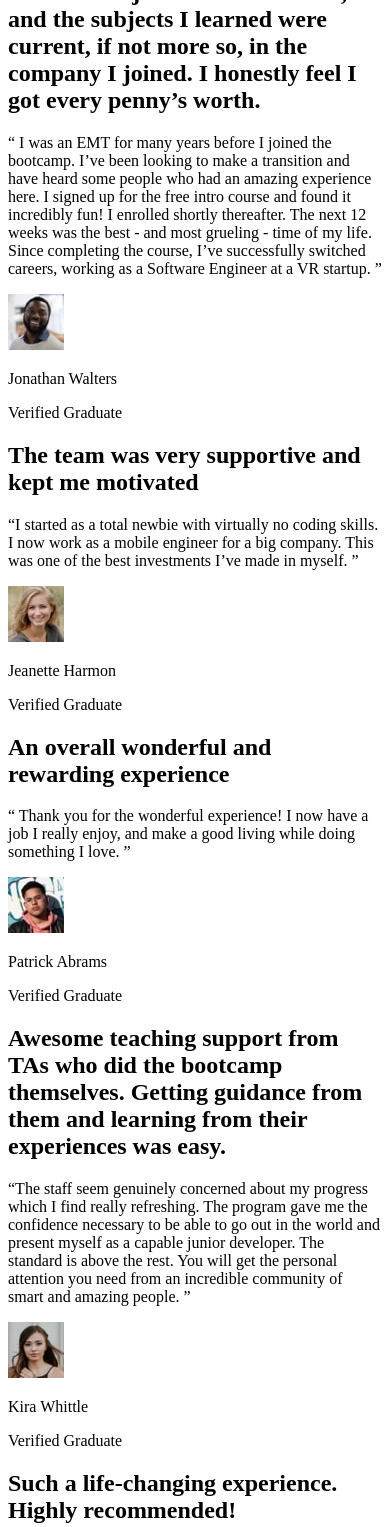
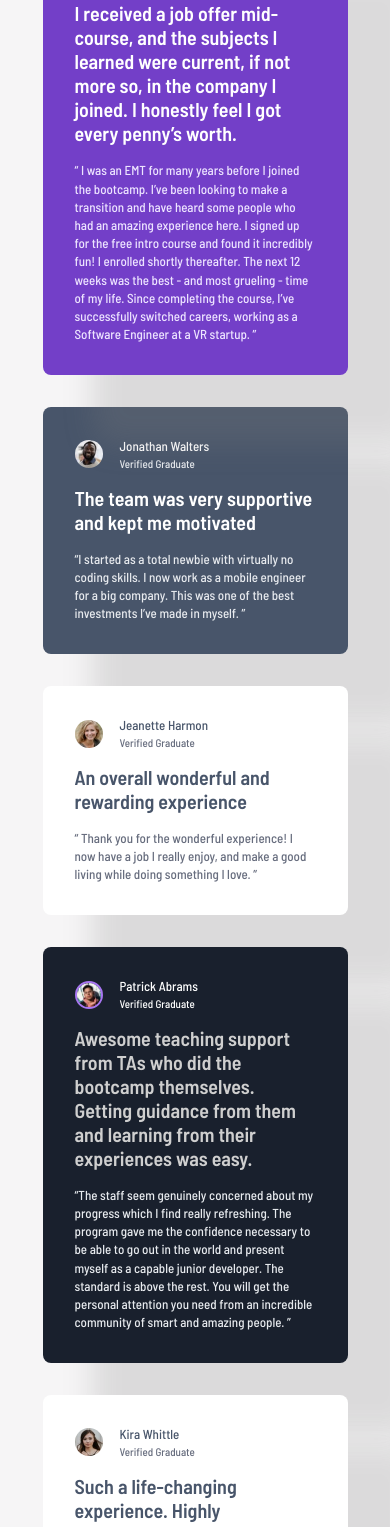
Before and after one commit to promahmoud219/testimonials-grid-section, a plain HTML site: page index.html in a window 390 px wide. Shown: the part 177-1704 px from the top of the page. Drawn offline with Linux system fonts and the light colour scheme.

Commit message:
finish the mobile layout

```diff
--- a/_breakpoints.scss
+++ b/_breakpoints.scss
@@ -1,3 +1,3 @@
-$breakpoint-mobile: 375px;
-$breakpoint-tablet: 768px;
-$breakpoint-desktop: 1440px;
+$breakpoint-mobile: 23.4375rem;  // 375px
+$breakpoint-tablet: 48rem;       // 768px
+$breakpoint-desktop: 90rem;      // 1440px
--- a/_colors.scss
+++ b/_colors.scss
@@ -3,6 +3,7 @@
     --color-black: #121212;
     --color-dark-blue: #19202D;
     --color-white: #FFFFFF;
+    --color-background: #F6F5F6;
 
     // Grey scale
     --color-grey-100: #E7EAEE;
--- a/_dimensions.scss
+++ b/_dimensions.scss
@@ -1,3 +1,3 @@
-
-$card-mobile-width: 314px;
-$card-tablet-width: 660px;
+$card-mobile-width: 19.0625rem;  // 305px
+$card-tablet-width: 40.4375rem;  // 647px
+$card-desktop-width: 69.625rem;  // 1114px
--- a/index.html
+++ b/index.html
@@ -5,8 +5,16 @@
   <meta name="viewport" content="width=device-width, initial-scale=1.0"> <!-- displays site properly based on user's device -->
 
   <link rel="icon" type="image/png" sizes="32x32" href="./images/favicon-32x32.png">
+  <link rel="stylesheet" href="style.css">
+
+  <!-- Barlow Semi Condensed font -->
+  <link rel="preconnect" href="https://fonts.googleapis.com">
+  <link rel="preconnect" href="https://fonts.gstatic.com" crossorigin>
+  <link href="https://fonts.googleapis.com/css2?family=Barlow+Semi+Condensed:ital,wght@0,100;0,200;0,300;0,400;0,500;0,600;0,700;0,800;0,900;1,100;1,200;1,300;1,400;1,500;1,600;1,700;1,800;1,900&display=swap" rel="stylesheet">
+
 
   <title>Frontend Mentor | [Challenge Name Here]</title>
+
 
 
 </head>
@@ -15,15 +23,14 @@
   <main>
 
     <div class="cards-wrapper">
-      <article class="testimonial-card">
+      <article class="testimonial-card testimonial-card--daniel">
         <header>
-          <img src="./images/image-daniel.jpg" alt="" class="testimonial-card__avatar">
+          <img src="./images/image-daniel.jpg" alt="image of Daniel Clifford" class="testimonial-card__avatar testimonial-card__avatar--accent">
           <div class="testimonial-card__profile">
             <p class="testimonial-card__name">Daniel Clifford</p>
             <span class="testimonial-card__status">Verified Graduate</span>
           </div>
         </header>
-        <div class="testimonial-card__body">
         <h2 class="testimonial-card__title">
           I received a job offer mid-course, and the subjects I learned were current, if not more so,
           in the company I joined. I honestly feel I got every penny’s worth.
@@ -37,36 +44,33 @@
             the course, I’ve successfully switched careers, working as a Software Engineer at a VR startup.
           </q>
         </p>
-        </div>
+        <img src="./images/bg-pattern-quotation.svg" class="testimonial-card__quotation-mark">
       </article>
 
-      <article class="testimonial-card">
+      <article class="testimonial-card testimonial-card--jonathan">
         <header>
-          <img src="./images/image-jonathan.jpg" alt="" class="testimonial-card__avatar">
+          <img src="./images/image-jonathan.jpg" alt="image of Jonathan Walters" class="testimonial-card__avatar">
           <div class="testimonial-card__profile">
             <p class="testimonial-card__name">Jonathan Walters</p>
             <span class="testimonial-card__status">Verified Graduate</span>
           </div>
         </header>
-        <div class="testimonial-card__body">
         <h2 class="testimonial-card__title">The team was very supportive and kept me motivated</h2>
         <p class="testimonial-card__quote">
           <q>I started as a total newbie with virtually no coding skills. I now work as a mobile engineer
             for a big company. This was one of the best investments I’ve made in myself.
           </q>
         </p>
-        </div>
       </article>
 
-      <article class="testimonial-card">
+      <article class="testimonial-card testimonial-card--jeanette testimonial-card--light">
         <header>
-          <img src="./images/image-jeanette.jpg" alt="" class="testimonial-card__avatar">
+          <img src="./images/image-jeanette.jpg" alt="image of Jeanette Harmon" class="testimonial-card__avatar">
           <div class="testimonial-card__profile">
             <p class="testimonial-card__name">Jeanette Harmon</p>
             <span class="testimonial-card__status">Verified Graduate</span>
           </div>
         </header>
-        <div class="testimonial-card__body">
         <h2 class="testimonial-card__title">An overall wonderful and rewarding experience
 
         </h2>
@@ -76,18 +80,16 @@
             while doing something I love.
           </q>
         </p>
-        </div>
       </article>
 
-      <article class="testimonial-card">
+      <article class="testimonial-card testimonial-card--patrick">
         <header>
-          <img src="./images/image-patrick.jpg" alt="" class="testimonial-card__avatar">
+          <img src="./images/image-patrick.jpg" alt="image of Patrick Abrams" class="testimonial-card__avatar testimonial-card__avatar--accent">
           <div class="testimonial-card__profile">
             <p class="testimonial-card__name">Patrick Abrams</p>
             <span class="testimonial-card__status">Verified Graduate</span>
           </div>
         </header>
-        <div class="testimonial-card__body">
         <h2 class="testimonial-card__title">
           Awesome teaching support from TAs who did the bootcamp themselves. Getting guidance from them and
           learning from their experiences was easy.
@@ -99,18 +101,16 @@
             an incredible community of smart and amazing people.
           </q>
         </p>
-        </div>
       </article>
 
-      <article class="testimonial-card">
+      <article class="testimonial-card testimonial-card--kira testimonial-card--light">
         <header>
-          <img src="./images/image-kira.jpg" alt="" class="testimonial-card__avatar">
+          <img src="./images/image-kira.jpg" alt="image of Kira Whittle" class="testimonial-card__avatar">
           <div class="testimonial-card__profile">
             <p class="testimonial-card__name">Kira Whittle</p>
             <span class="testimonial-card__status">Verified Graduate</span>
           </div>
         </header>
-        <div class="testimonial-card__body">
         <h2 class="testimonial-card__title">Such a life-changing experience. Highly recommended!</h2>
         <p class="testimonial-card__quote">
           <q>
@@ -124,7 +124,6 @@
             100% recommend!
           </q>
         </p>
-        </div>
       </article>
 
     </div>
--- a/style.scss
+++ b/style.scss
@@ -0,0 +1,157 @@
+@use "spacing" as *;
+@use "typography" as *;
+@use "colors" as *;
+@use "dimensions" as *;
+@use "breakpoints" as *;
+
+
+*{
+    margin: 0;
+    padding: 0;
+    box-sizing: border-box;
+}
+
+main{
+    background: var(--color-background);
+}
+.cards-wrapper{
+    width: min(calc(100% - 2rem), $card-mobile-width);
+    margin-inline: auto;
+    margin-block: 100px;
+    // margin-bottom: 200px;
+    display: grid;
+    grid-template-columns: 5fr;
+    gap: var(--spacing-400);
+    color: var(--color-white);
+
+    .testimonial-card{
+        padding: var(--spacing-400);
+        border-radius: var(--spacing-100);
+        display: flex;
+        flex-direction: column;
+        gap: var(--spacing-200);
+        box-shadow: 60px 60px 30px 10px rgba(128, 128, 128, 0.233) ;
+
+        &--daniel {
+            z-index: 1;
+            position: relative;
+            background-color: var(--color-purple-500);
+            .testimonial-card__name,
+            .testimonial-card__title {
+                color: var(--color-white);
+            }
+
+            .testimonial-card__status,
+            .testimonial-card__quote {
+                color: var(--color-purple-50);
+            }
+
+            .testimonial-card__quotation-mark{
+                display: none;
+
+                @media (min-width: $breakpoint-tablet) {
+                    display: block;
+                    position: absolute;
+                    top: var(--spacing-200);
+                    right: var(--spacing-400);
+                    width: 104px;
+                    height: 102px;
+                    z-index: -1;
+                }
+            }
+            // grid-area: daniel;
+        }
+
+        &--jonathan {
+            background-color: var(--color-grey-500);
+
+            .testimonial-card__name,
+            .testimonial-card__title {
+                color: var(--color-white);
+            }
+
+            .testimonial-card__status,
+            .testimonial-card__quote {
+                color: var(--color-grey-100);
+            }
+
+            // grid-area: jonathan;
+        }
+
+        // &--jeanette {
+        //     // grid-area: jeanette;
+        // }
+
+        &--light {
+            background: var(--color-white);
+
+            .testimonial-card__name,
+            .testimonial-card__title {
+                color: var(--color-grey-500);
+            }
+
+            .testimonial-card__status,
+            .testimonial-card__quote {
+                color: var(--color-grey-400);
+            }
+        }
+
+        &--patrick {
+            background-color: var(--color-dark-blue);
+            // grid-area: patrick;
+
+            .testimonial-card__name,
+            .testimonial-card__status {
+                color: var(--color-white);
+            }
+
+            .testimonial-card__title {
+                color: var(--color-grey-200);
+            }
+
+            .testimonial-card__quote {
+                color: var(--color-grey-100);
+            }
+        }
+
+
+        header{
+            display: inline-flex;
+            align-items: center;
+            justify-content: start;
+            gap: 17px;
+
+            .testimonial-card__avatar{
+                width: 28px;
+                height: 28px;
+                border-radius: 50%;
+                &--accent{
+                    border: 2px solid var(--color-purple-300);
+                }
+            }
+
+            .testimonial-card__profile{
+                display: flex;
+                flex-direction: column;
+                gap: var(--spacing-50);
+
+                .testimonial-card__name{
+                    @include text-preset(2);
+                }
+
+                .testimonial-card__status{
+                    @include text-preset(4);
+                }
+            }
+        }
+
+        .testimonial-card__title{
+            @include text-preset(1);
+
+        }
+
+        .testimonial-card__quote{
+            @include text-preset(3);
+        }
+    }
+}
```
Also changed, not shown: style.css (added), 1 other file. Lines whose indentation alone changed are shown as unchanged.
